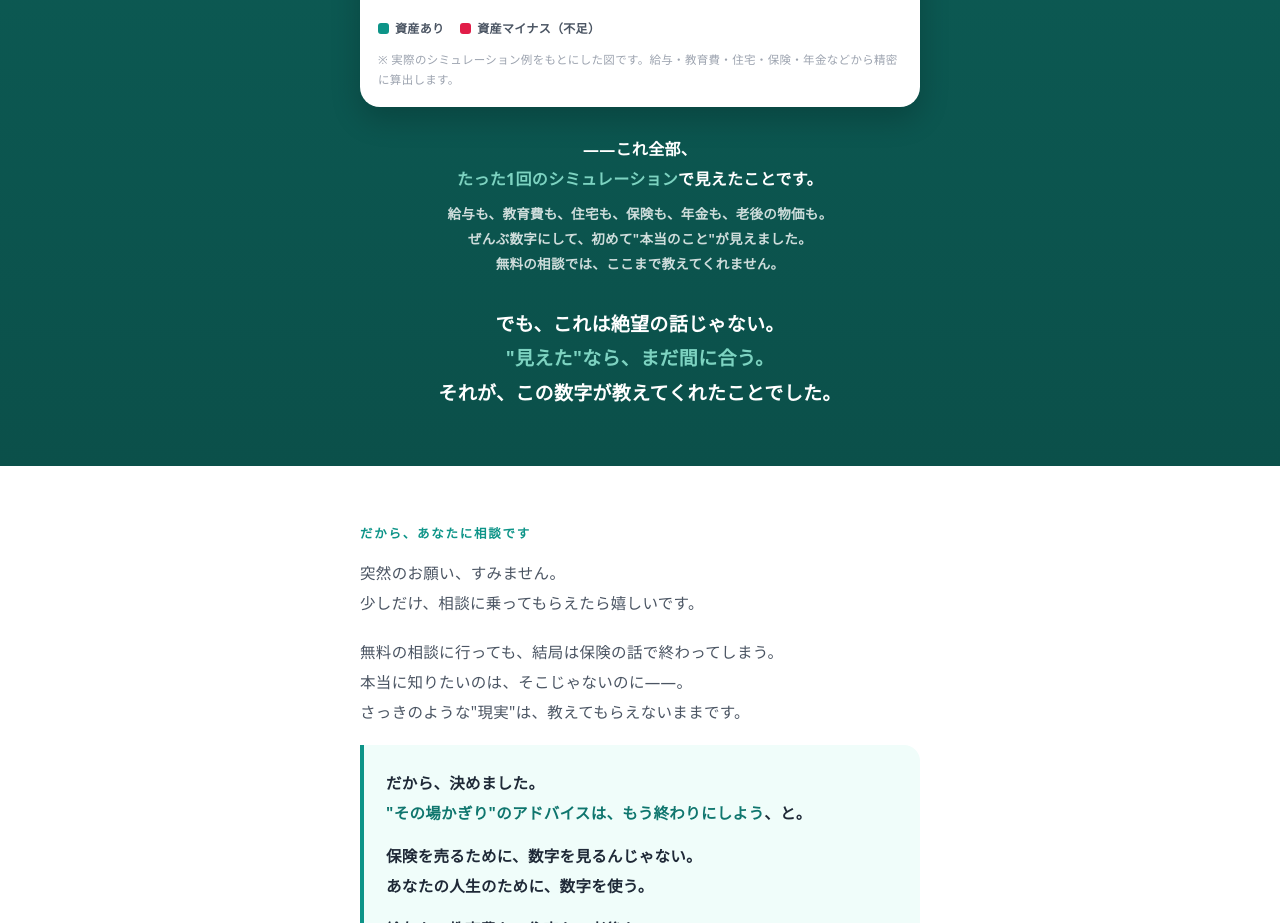
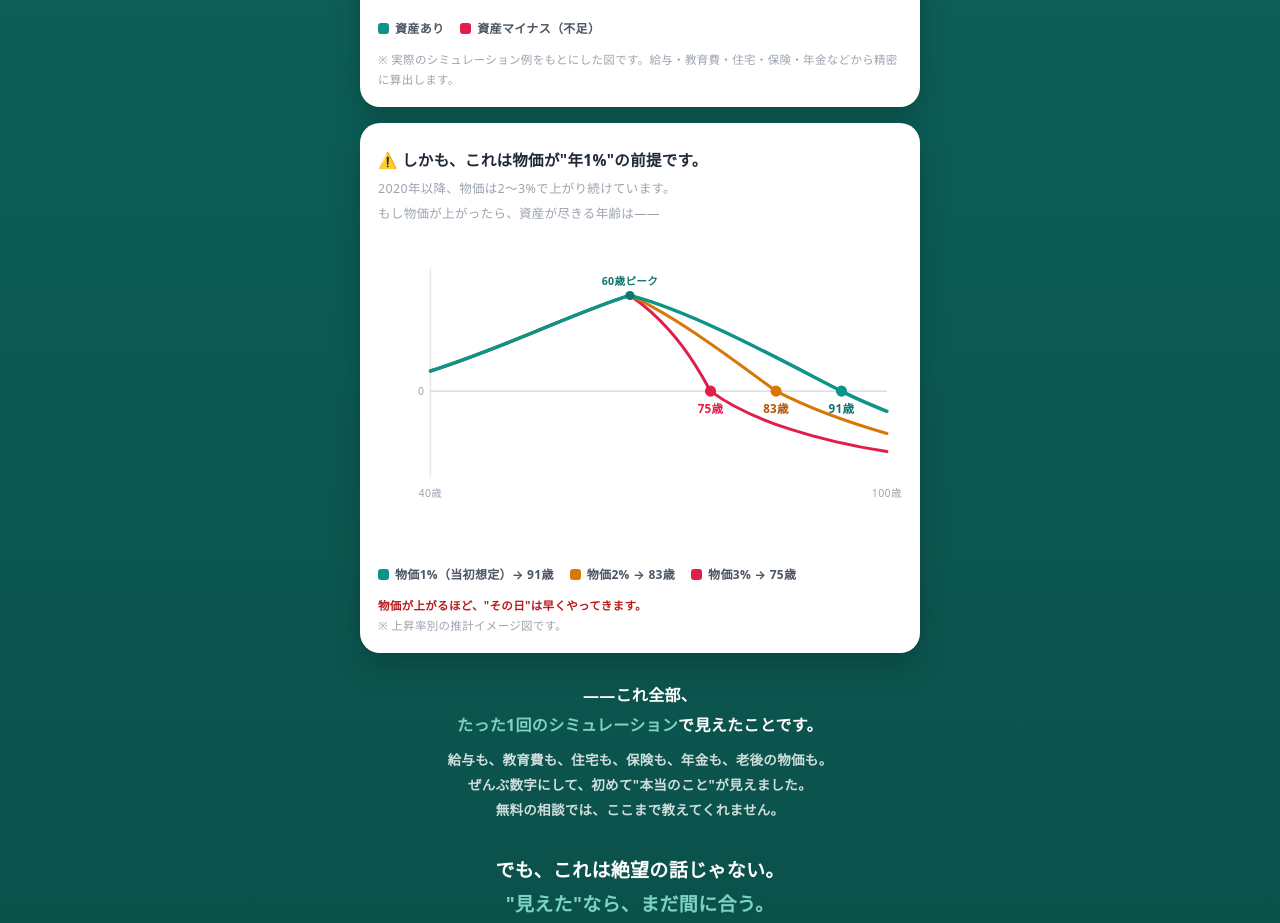
Before and after one commit to mm738966m-boop/okane-soudan-lp, a plain HTML site: page index.html in a window 1280 px wide. Shown: the part 3227-4150 px from the top of the page. Drawn offline with Linux system fonts and the light colour scheme.

Commit message:
物価上昇率別（1%/2%/3%）の資産寿命グラフを追加
Co-Authored-By: Claude Opus 4.8 <noreply@anthropic.com>

```diff
--- a/index.html
+++ b/index.html
@@ -323,6 +323,41 @@
           <span><i class="dot" style="background:#e11d48;"></i>資産マイナス（不足）</span>
         </div>
         <p class="g-note">※ 実際のシミュレーション例をもとにした図です。給与・教育費・住宅・保険・年金などから精密に算出します。</p>
+      </div>
+
+      <div class="graph-card" style="margin-top:16px;">
+        <div class="gt">⚠️ しかも、これは物価が"年1%"の前提です。</div>
+        <div class="gs">2020年以降、物価は2〜3%で上がり続けています。<br>もし物価が上がったら、資産が尽きる年齢は——</div>
+        <svg viewBox="0 0 520 300" width="100%" role="img" aria-label="物価上昇率別の資産寿命">
+          <line x1="52" y1="28" x2="52" y2="235" stroke="#e5e7eb" stroke-width="1.5"/>
+          <line x1="52" y1="150" x2="505" y2="150" stroke="#d1d5db" stroke-width="1.4"/>
+          <text x="46" y="154" text-anchor="end" font-size="10.5" fill="#9ca3af">0</text>
+          <!-- 共通の立ち上がり→60歳ピーク、以降3本に分岐 -->
+          <!-- 3%（rose・75歳でゼロ） -->
+          <path d="M52,130 C130,105 200,70 250,55 C295,85 320,132 330,150 C370,180 440,200 505,210" fill="none" stroke="#e11d48" stroke-width="3" stroke-linecap="round"/>
+          <!-- 2%（amber・83歳でゼロ） -->
+          <path d="M52,130 C130,105 200,70 250,55 C300,78 365,128 395,150 C430,168 470,182 505,192" fill="none" stroke="#d97706" stroke-width="3" stroke-linecap="round"/>
+          <!-- 1%（teal・91歳でゼロ） -->
+          <path d="M52,130 C130,105 200,70 250,55 C315,72 405,122 460,150 C475,158 490,164 505,170" fill="none" stroke="#0d9488" stroke-width="3.4" stroke-linecap="round"/>
+          <!-- ピーク -->
+          <circle cx="250" cy="55" r="4.5" fill="#0f766e"/>
+          <text x="250" y="45" text-anchor="middle" font-size="10.5" fill="#0f766e" font-weight="800">60歳ピーク</text>
+          <!-- ゼロ交差マーカー -->
+          <circle cx="330" cy="150" r="5.5" fill="#e11d48"/>
+          <circle cx="395" cy="150" r="5.5" fill="#d97706"/>
+          <circle cx="460" cy="150" r="5.5" fill="#0d9488"/>
+          <text x="330" y="172" text-anchor="middle" font-size="11.5" fill="#e11d48" font-weight="800">75歳</text>
+          <text x="395" y="172" text-anchor="middle" font-size="11.5" fill="#b45309" font-weight="800">83歳</text>
+          <text x="460" y="172" text-anchor="middle" font-size="11.5" fill="#0f766e" font-weight="800">91歳</text>
+          <text x="52" y="255" text-anchor="middle" font-size="10.5" fill="#9ca3af">40歳</text>
+          <text x="505" y="255" text-anchor="middle" font-size="10.5" fill="#9ca3af">100歳</text>
+        </svg>
+        <div class="g-legend">
+          <span><i class="dot" style="background:#0d9488;"></i>物価1%（当初想定）→ 91歳</span>
+          <span><i class="dot" style="background:#d97706;"></i>物価2% → 83歳</span>
+          <span><i class="dot" style="background:#e11d48;"></i>物価3% → 75歳</span>
+        </div>
+        <p class="g-note" style="color:#b91c1c;font-weight:700;">物価が上がるほど、"その日"は早くやってきます。<br><span style="color:#9ca3af;font-weight:400;">※ 上昇率別の推計イメージ図です。</span></p>
       </div>
 
       <p class="bridge-line">——これ全部、<br><span class="hl" style="color:#7dd3c1;">たった1回のシミュレーション</span>で見えたことです。<br><span class="sm">給与も、教育費も、住宅も、保険も、年金も、老後の物価も。<br>ぜんぶ数字にして、初めて"本当のこと"が見えました。<br>無料の相談では、ここまで教えてくれません。</span></p>
```
